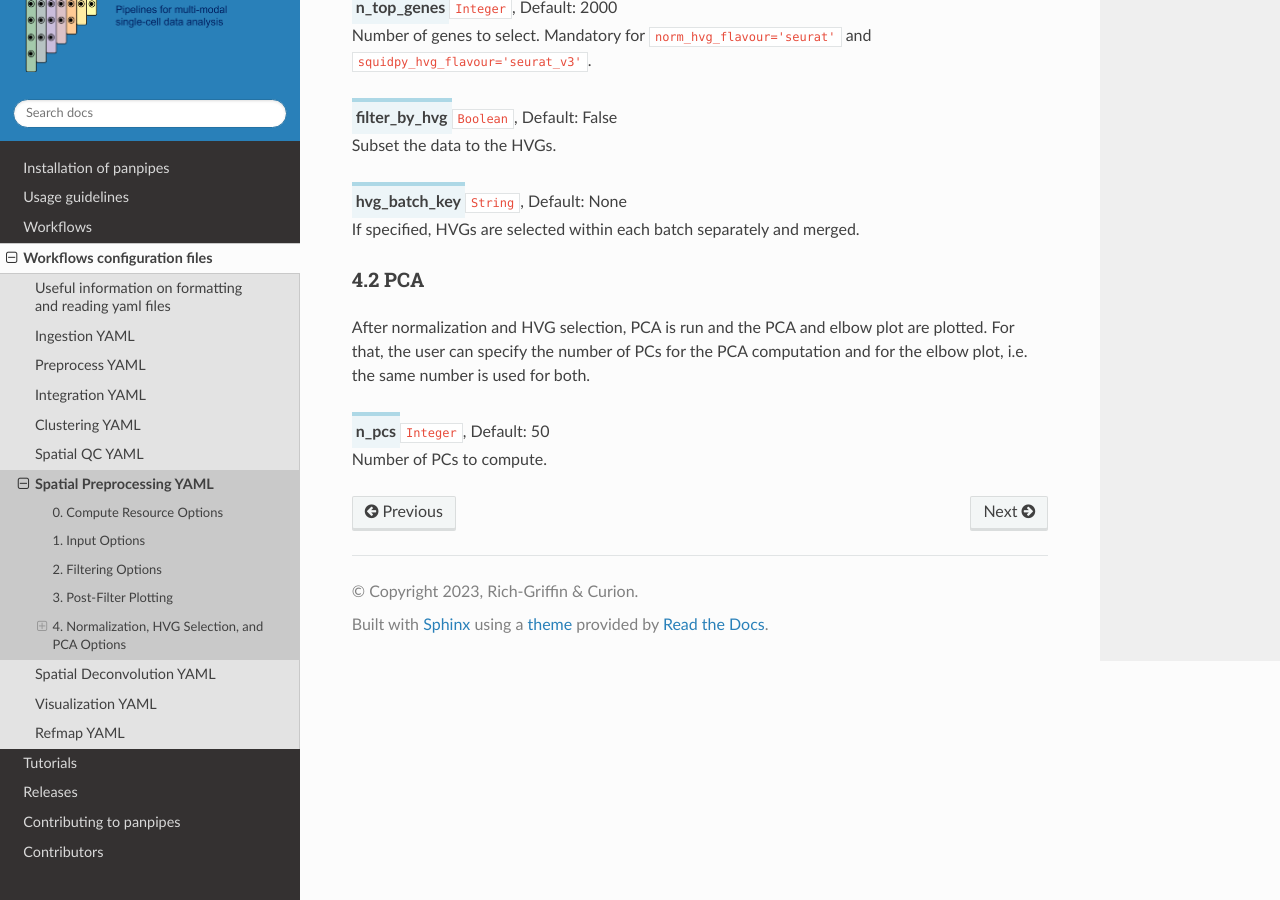
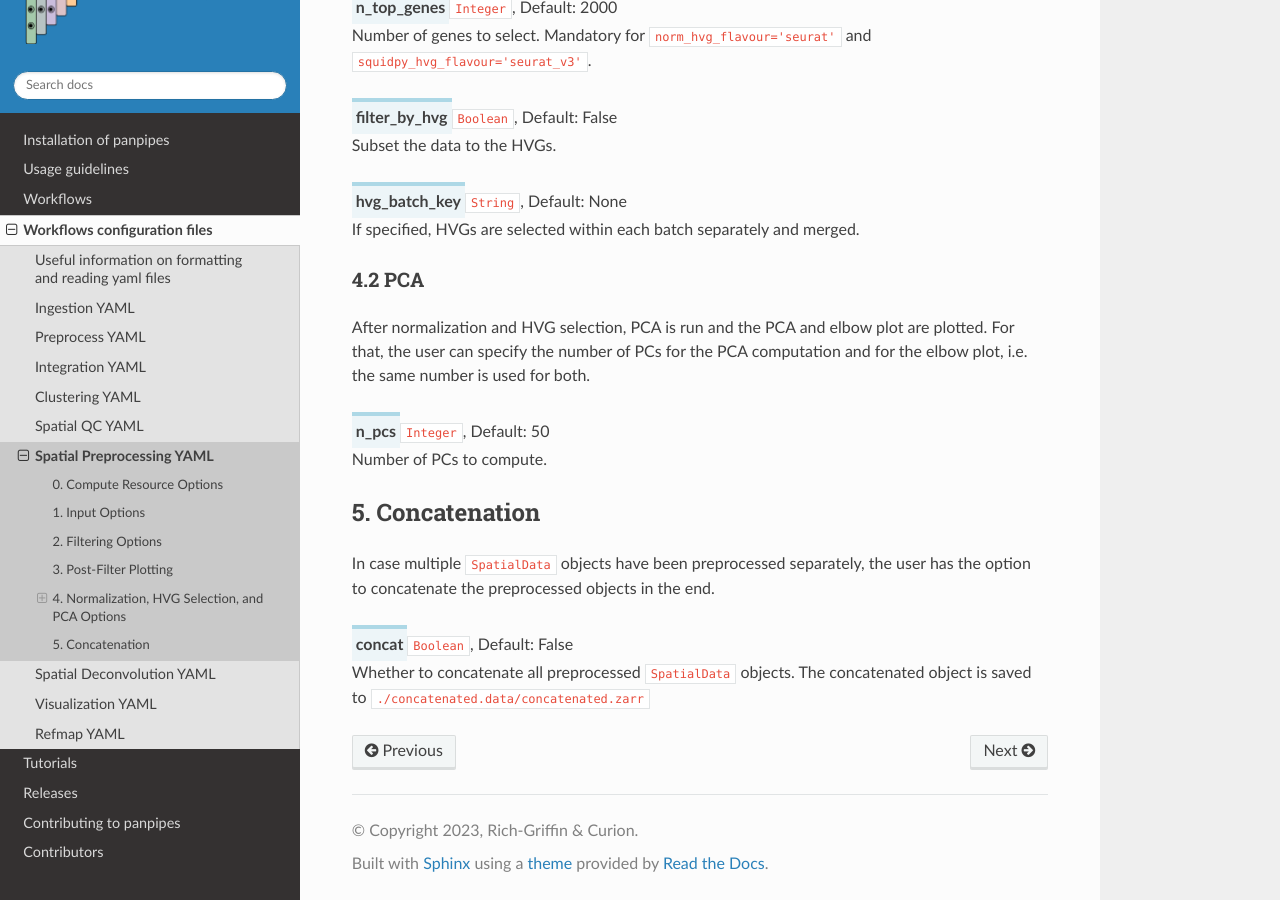
Before and after one commit to bio-la/panpipes-nextflow, a Sphinx documentation site: the page built from docs/yaml_docs/spatial_preprocess.md, in a window 1280 px wide and 900 px high, scrolled down 4003 px. Built offline with Sphinx 7.4.7 and the Read the Docs theme 3.1.0, drawn with Linux system fonts in a browser that asks for light colours.

Commit message:
add concatenation to docs

```diff
--- a/docs/yaml_docs/spatial_preprocess.md
+++ b/docs/yaml_docs/spatial_preprocess.md
@@ -153,3 +153,11 @@ After normalization and HVG selection, PCA is run and the PCA and elbow plot are
 
 <span class="parameter">n_pcs</span>`Integer`, Default: 50<br>
     Number of PCs to compute.
+
+## 5. Concatenation
+
+In case multiple `SpatialData` objects have been preprocessed separately, the user has the option to concatenate the preprocessed objects in the end.
+<br>
+
+<span class="parameter">concat</span>`Boolean`, Default: False<br>
+    Whether to concatenate all preprocessed `SpatialData` objects. The concatenated object is saved to `./concatenated.data/concatenated.zarr`
```
Also changed, not shown: docs/workflows/preprocess_spatial.md (+4 -0 lines).
